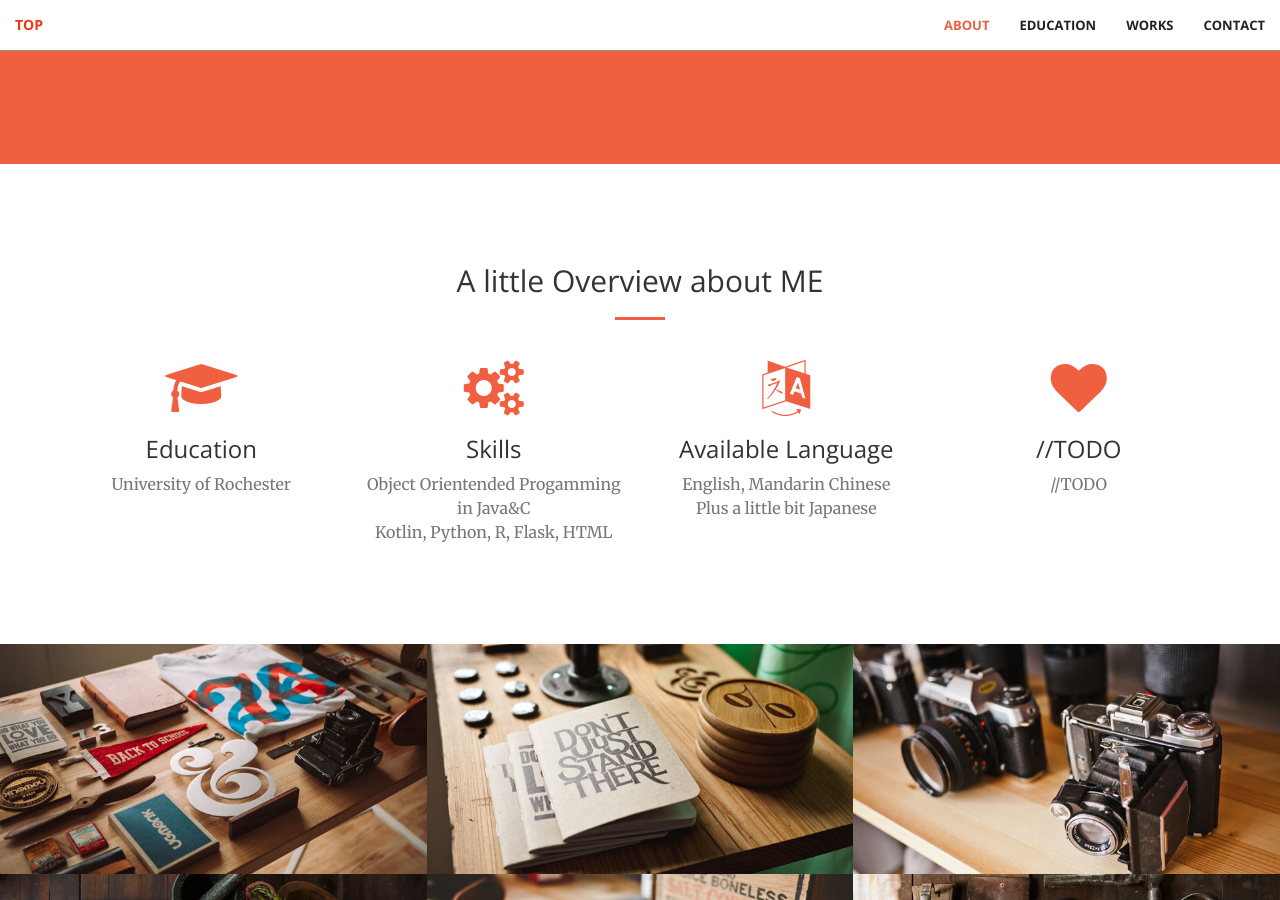
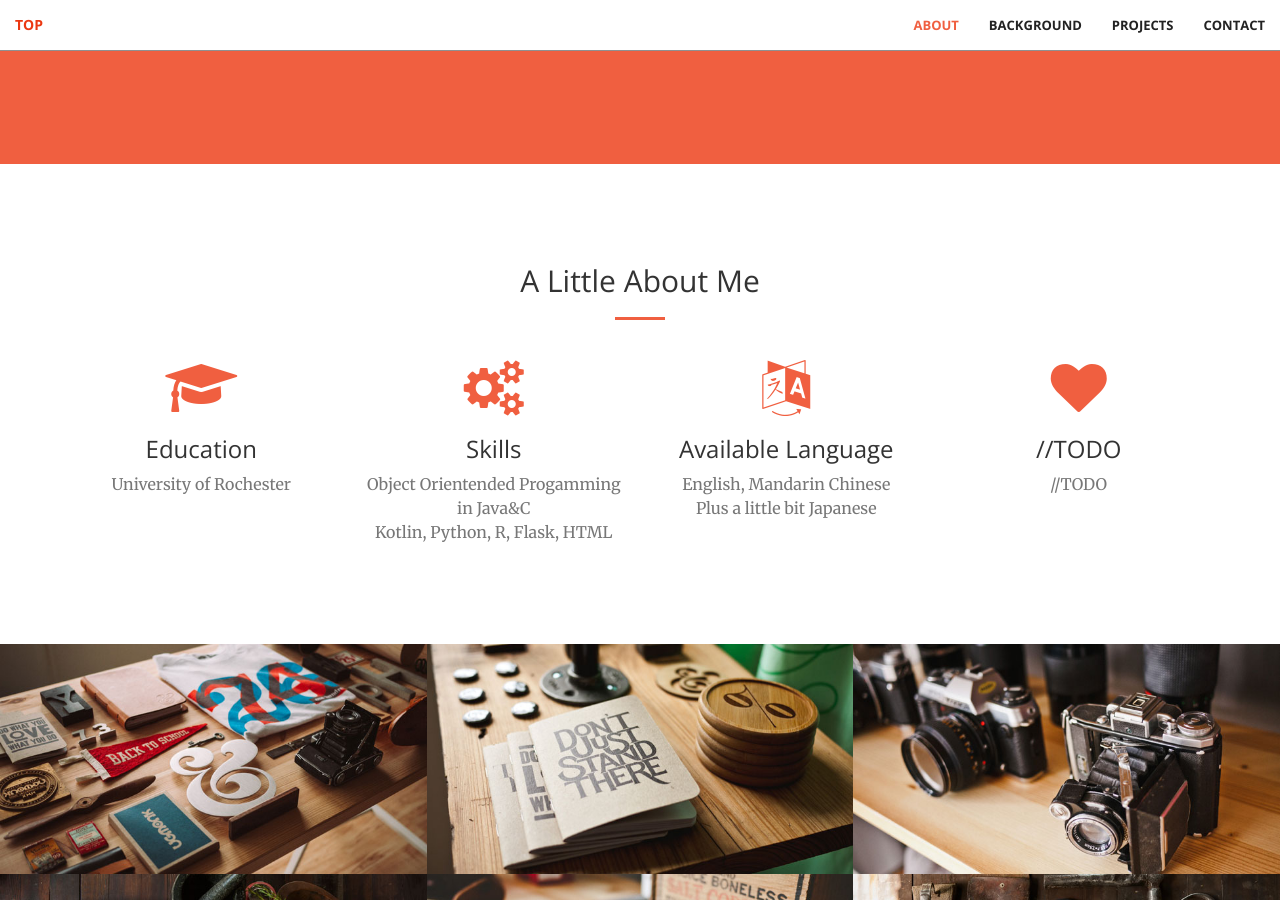
Before and after one commit to o0BB0o/o0BB0o.github.io, a Jekyll site: the page built from index.html, in a window 1280 px wide and 900 px high, scrolled down 1100 px. Built offline with Jekyll 4.4.1, drawn with Linux system fonts in a browser that asks for light colours; some of the changed text lies outside the part shown.

Commit message:
Header changes

```diff
--- a/_includes/nav.html
+++ b/_includes/nav.html
@@ -18,10 +18,10 @@
                     <a class="page-scroll" href="#about">About</a>
                 </li>
                 <li>
-                    <a class="page-scroll" href="#services">Education</a>
+                    <a class="page-scroll" href="#services">Background</a>
                 </li>
                 <li>
-                    <a class="page-scroll" href="#portfolio">Works</a>
+                    <a class="page-scroll" href="#portfolio">Projects</a>
                 </li>
                 <li>
                     <a class="page-scroll" href="#contact">Contact</a>
--- a/_includes/services.html
+++ b/_includes/services.html
@@ -2,7 +2,7 @@
     <div class="container">
         <div class="row">
             <div class="col-lg-12 text-center">
-                <h2 class="section-heading">A little Overview about ME</h2>
+                <h2 class="section-heading">A Little About Me</h2>
                 <hr class="primary">
             </div>
         </div>
--- a/_layouts/front.html
+++ b/_layouts/front.html
@@ -9,7 +9,7 @@
   {% include call-to-action.html %}
   {% include services.html %}
   {% include portfolio.html %}
-  {% include aside.html %}
+  <!--{% include aside.html %}-->
   {% include contact.html %}
   {% include scripts.html %}
 </body>
```
